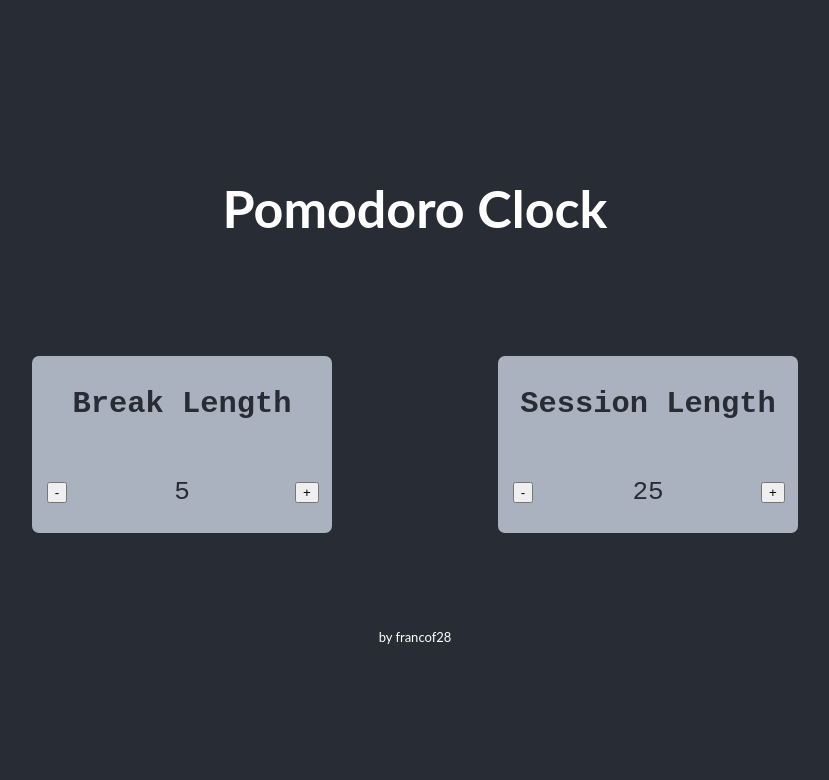
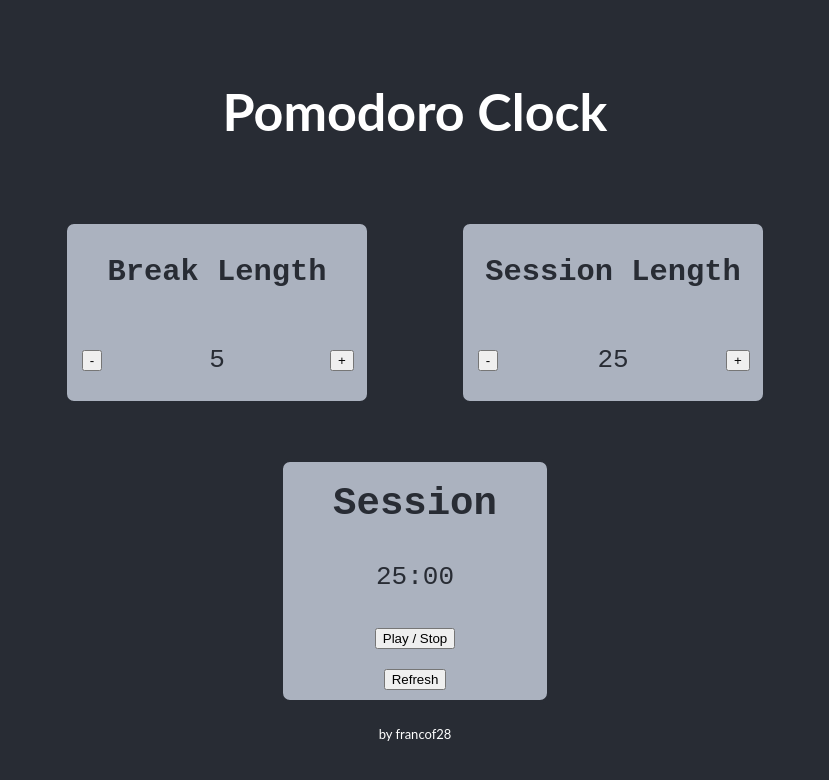
Before and after one commit to francof28/fcc-pomodoroclock, a React (Create React App) app: page / in a window 1280 px wide. Shown: the top 780 px of the page, without its empty margins (225-1054 px from the left). Built offline with nearby package versions, Linux system fonts and the light colour scheme.

Commit message:
Session div added

```diff
--- a/src/App.css
+++ b/src/App.css
@@ -19,7 +19,27 @@
   align-items: center;
 }
 
+.Session {
+  display: grid;
+  justify-items: center;
+  align-items: center;
+  margin: 10px;
+  border: solid;
+  border-radius: 10px;
+  background-color: #abb2bf;
+  color: #282c34;
+  font-family: monospace;
+}
+
 .Cred {
   font-size: small;
   color: white;
 }
+
+button {
+  margin: 10px;
+}
+
+h2 {
+  margin: 20px 50px 10px 50px;
+}
--- a/src/App.js
+++ b/src/App.js
@@ -9,6 +9,12 @@ function App() {
         <Length title="Break Length" initialTime={5} />
         <Length title="Session Length" initialTime={25}/>
       </div>
+      <div className="Session">
+        <h2>Session</h2>
+        <p>25:00</p>
+        <button>Play / Stop</button>
+        <button>Refresh</button>
+      </div>
       <p className="Cred">by francof28</p>
     </div>
   );
--- a/src/Length.css
+++ b/src/Length.css
@@ -2,7 +2,7 @@
     display: grid;
     justify-items: center;
     align-items: center;
-    margin: 80px;
+    margin: 45px;
     border: solid;
     border-radius: 10px;
     background-color: #abb2bf;
```
